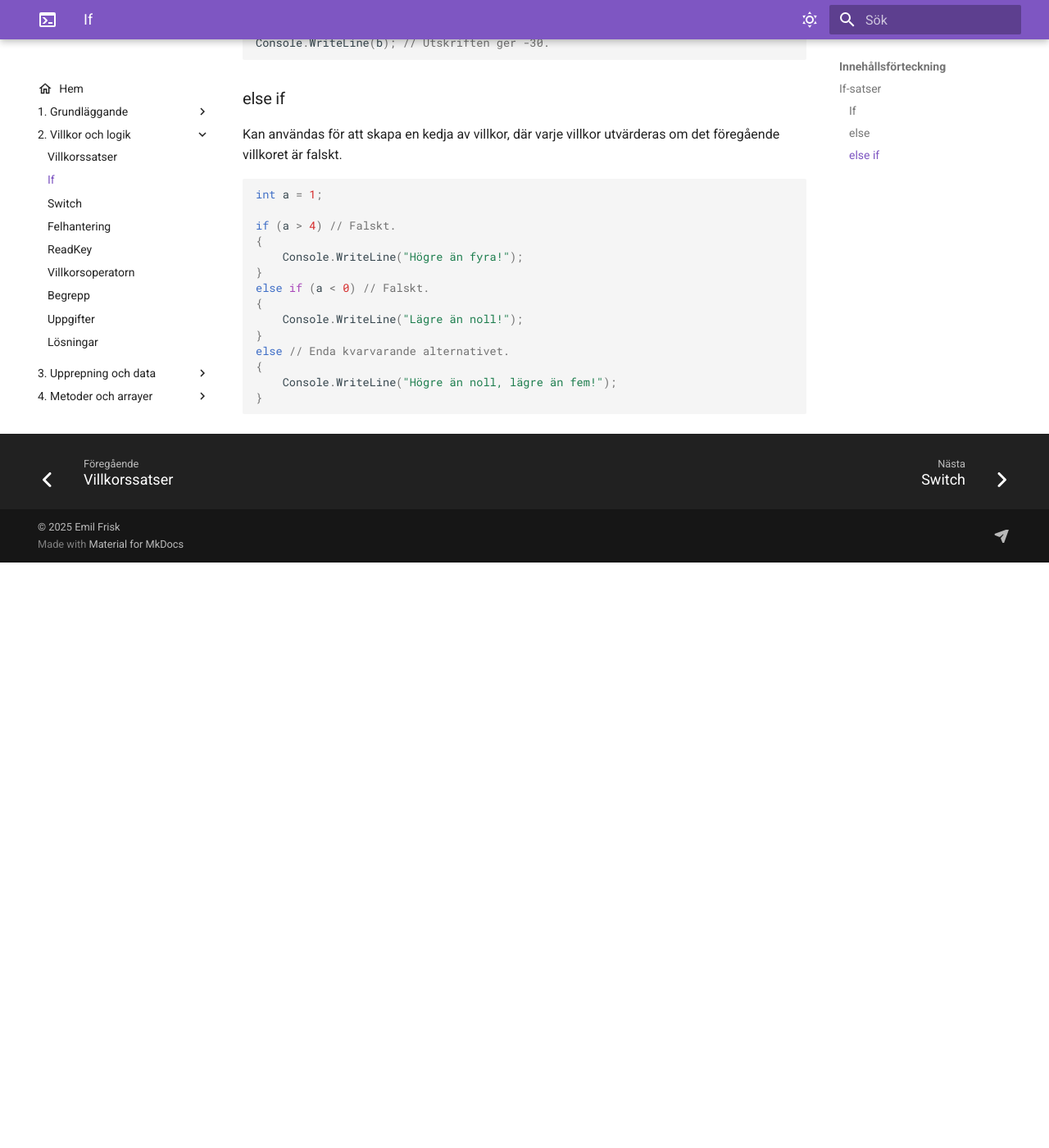
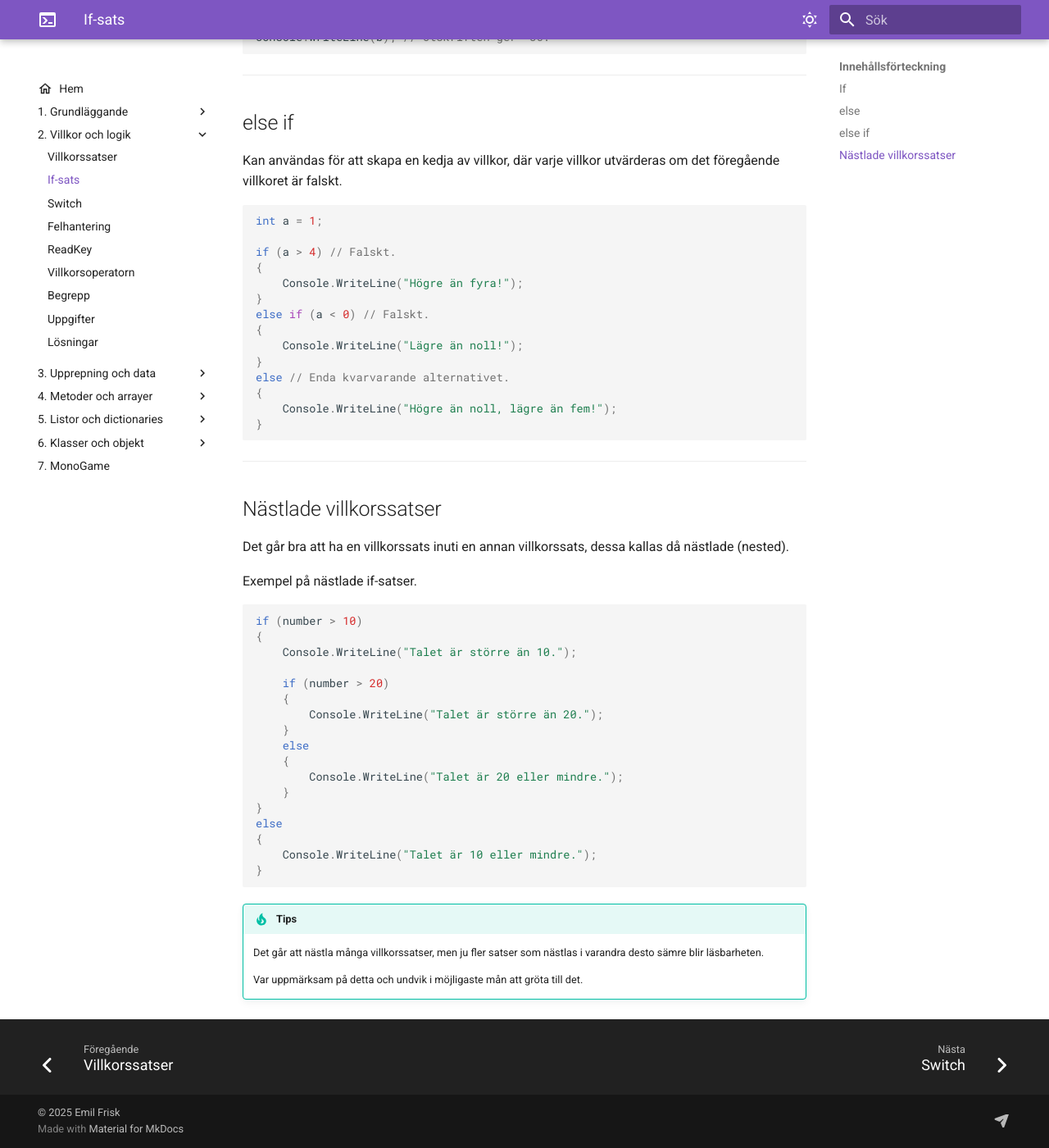
Before and after one commit to efk-tingsholm/programmering-1, an MkDocs documentation site: the page built from docs/content/modul-2/villkor-if.md, in a window 1280 px wide and 1400 px high, scrolled down 1377 px. Shown: the whole window at 82% size. Built offline with MkDocs 1.6.1 and Material for MkDocs 9.7.7, drawn with Linux system fonts in a browser that asks for light colours; before the commit the page ends 2063 px from its top, so only the background shows below that.

````diff
--- a/docs/content/modul-2/villkor-if.md
+++ b/docs/content/modul-2/villkor-if.md
@@ -1,11 +1,10 @@
-# If
+# If-sats
 
 Det är oftast önskvärt att ett program kan utvärdera givna villkor och välja vilken eller vilka kodrader som ska utföras och i vilken ordning. Ett sådant val, att välja, kallas **selektion**.
 
 Ett vanligt alternativ är **if-satsen**, som kan kombineras med `else if` och `else` för att passa olika situationer.
 
-## If-satser
-### If
+## If
 En if-sats är ett villkorat kodblock. Källkoden som står inne i blocket körs bara om villkoret mellan parenteserna är sant. Villkoret mellan parenteserna måste vara ett boolskt uttryck.
 
 ```csharp
@@ -38,7 +37,11 @@ if (namn == "Emil" && lärare)
     Console.WriteLine("Personen heter Emil och arbetar som lärare.");
 }
 ```
-### else
+
+---
+
+
+## else
 Kompletterar en if-sats. Koden i else-blocket körs om if-satsen INTE är sann. Else har inget eget villkor, och kan inte användas fristående från en if-sats.
 ```csharp
 int a = 8;
@@ -55,7 +58,12 @@ else
 
 Console.WriteLine(b); // Utskriften ger -30.
 ```
-### else if
+
+
+---
+
+
+## else if
 Kan användas för att skapa en kedja av villkor, där varje villkor utvärderas om det föregående villkoret är falskt.
 ```csharp
 int a = 1;
@@ -73,3 +81,34 @@ else // Enda kvarvarande alternativet.
     Console.WriteLine("Högre än noll, lägre än fem!");
 }
 ```
+
+---
+
+## Nästlade villkorssatser
+Det går bra att ha en villkorssats inuti en annan villkorssats, dessa kallas då nästlade (nested).
+
+Exempel på nästlade if-satser.
+```csharp
+if (number > 10)
+{
+    Console.WriteLine("Talet är större än 10.");
+
+    if (number > 20)
+    {
+        Console.WriteLine("Talet är större än 20.");
+    }
+    else
+    {
+        Console.WriteLine("Talet är 20 eller mindre.");
+    }
+}
+else
+{
+    Console.WriteLine("Talet är 10 eller mindre.");
+}
+```
+
+!!! tip "Tips"
+    Det går att nästla många villkorssatser, men ju fler satser som nästlas i varandra desto sämre blir läsbarheten.
+
+    Var uppmärksam på detta och undvik i möjligaste mån att gröta till det.
--- a/mkdocs.yml
+++ b/mkdocs.yml
@@ -64,7 +64,7 @@ nav:
 
   - 2. Villkor och logik:
       - Villkorssatser: content/modul-2/villkorssatser.md
-      - If: content/modul-2/villkor-if.md
+      - If-sats: content/modul-2/villkor-if.md
       - Switch: content/modul-2/villkor-switch.md
       - Felhantering: content/modul-2/felhantering.md
       - ReadKey: content/modul-2/readkey.md
````
Also changed, not shown: docs/content/modul-2/villkor-switch.md (+132 -0 lines).
